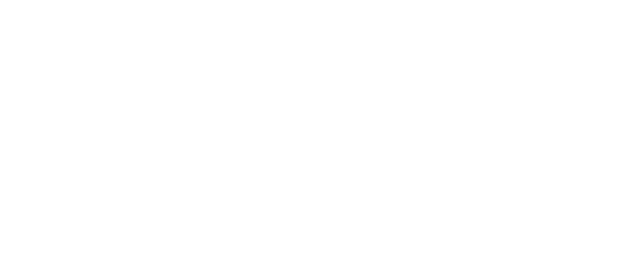
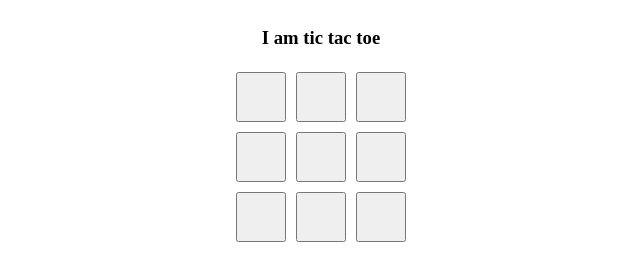
Before and after one commit to sretundijr/tic-tac-toe, a website built with webpack: page src/index.html in a window 1280 px wide. Shown: the whole page, without its empty margins (319-959 px from the left). Built offline with nearby package versions, Linux system fonts and the light colour scheme.

Commit message:
first code commit

```diff
--- a/src/index.html
+++ b/src/index.html
@@ -8,7 +8,20 @@
 </head>
 
 <body>
-
+  <div class="game-container">
+    <h3>I am tic tac toe</h3>
+    <div id="game-board" class="game-board-container-style">
+      <!-- <button class="game-btn" value=""></button>
+      <button class="game-btn" value=""></button>
+      <button class="game-btn" value=""></button>
+      <button class="game-btn" value=""></button>
+      <button class="game-btn" value=""></button>
+      <button class="game-btn" value=""></button>
+      <button class="game-btn" value=""></button>
+      <button class="game-btn" value=""></button>
+      <button class="game-btn" value=""></button> -->
+    </div>
+  </div>
 </body>
 
 </html>
--- a/src/index.js
+++ b/src/index.js
@@ -1 +1,46 @@
-alert('hello world');
+import './styles.css';
+
+const gameBtnTemplate = (index) => {
+  return `<button id="${index}-btn" class="game-btn" value=""></button>`
+}
+
+const gameBoardBtn = () => {
+  const btnArray = [];
+  for (let i = 0; i < 9; i++) {
+    btnArray.push(gameBtnTemplate(i));
+  }
+  return btnArray.join('');
+}
+
+const gameBoardBtnEvent = () => {
+  let btnIndex = '';
+  document.getElementById('game-board').addEventListener('click', (e) => {
+    btnIndex = e.target.id.replace('-btn', '');
+  })
+  return btnIndex;
+}
+
+class GameBoard {
+  constructor() {
+    this.state = {
+      gameBoard: [],
+    };
+  };
+  setPlayerPosition(index, PlayerObj) {
+    this.state.gameBoard[index] = PlayerObj;
+  }
+}
+
+class Player {
+  constructor() {
+    this.state = {
+      symbol: '',
+      numberOfMoves: '',
+    }
+  }
+}
+
+document.addEventListener('DOMContentLoaded', () => {
+  document.getElementById('game-board').innerHTML = gameBoardBtn();
+  gameBoardBtnEvent();
+})
--- /dev/null
+++ b/src/styles.css
@@ -0,0 +1,21 @@
+
+.game-container {
+  display: flex;
+  flex-direction: column;
+  align-items: center;
+}
+
+.game-board-container-style {
+  width: 180px;
+}
+
+.game-btn {
+  width: 50px;
+  height: 50px;
+  margin: 5px;
+}
+
+/* body {
+  margin: 0;
+  padding: 0;
+} */
```
